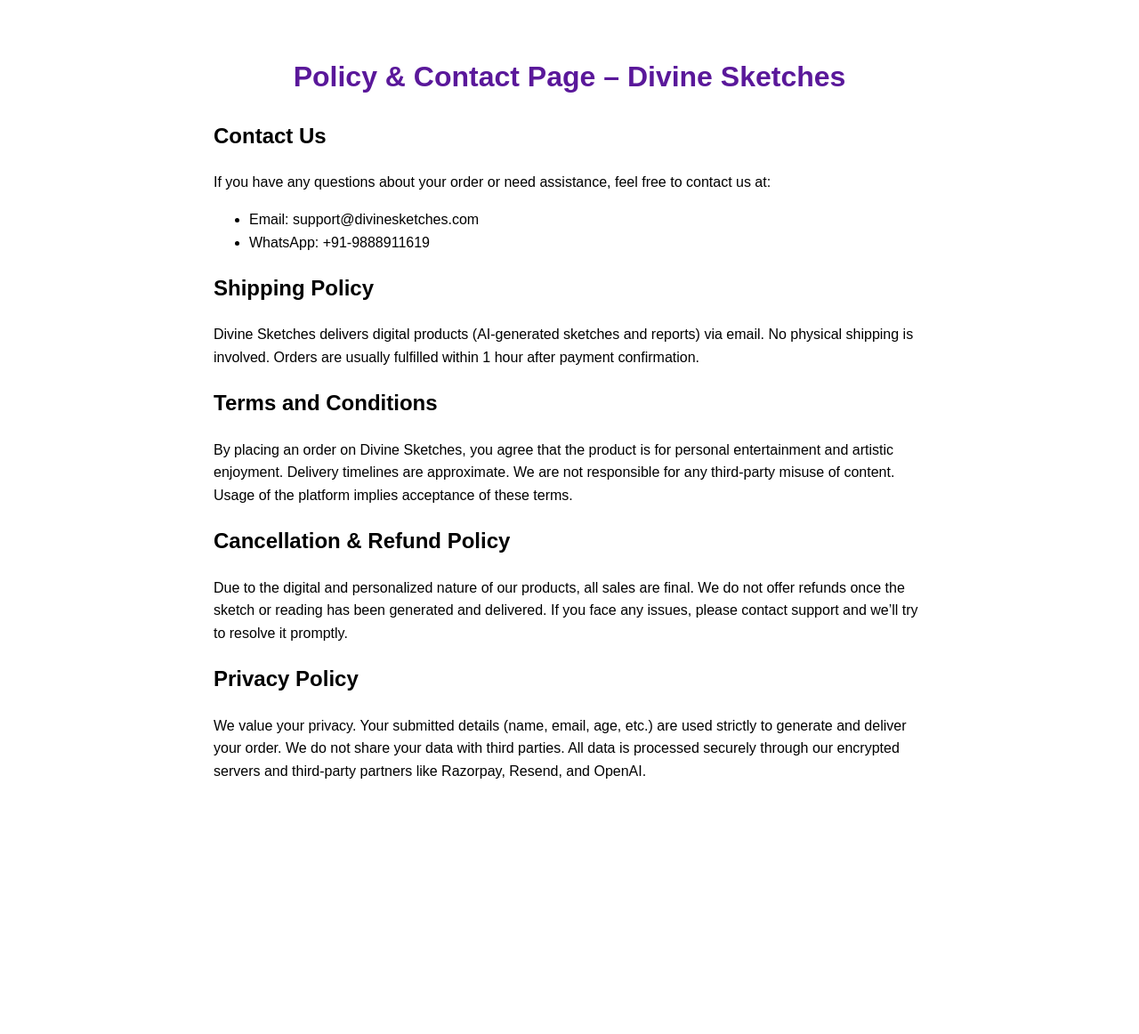
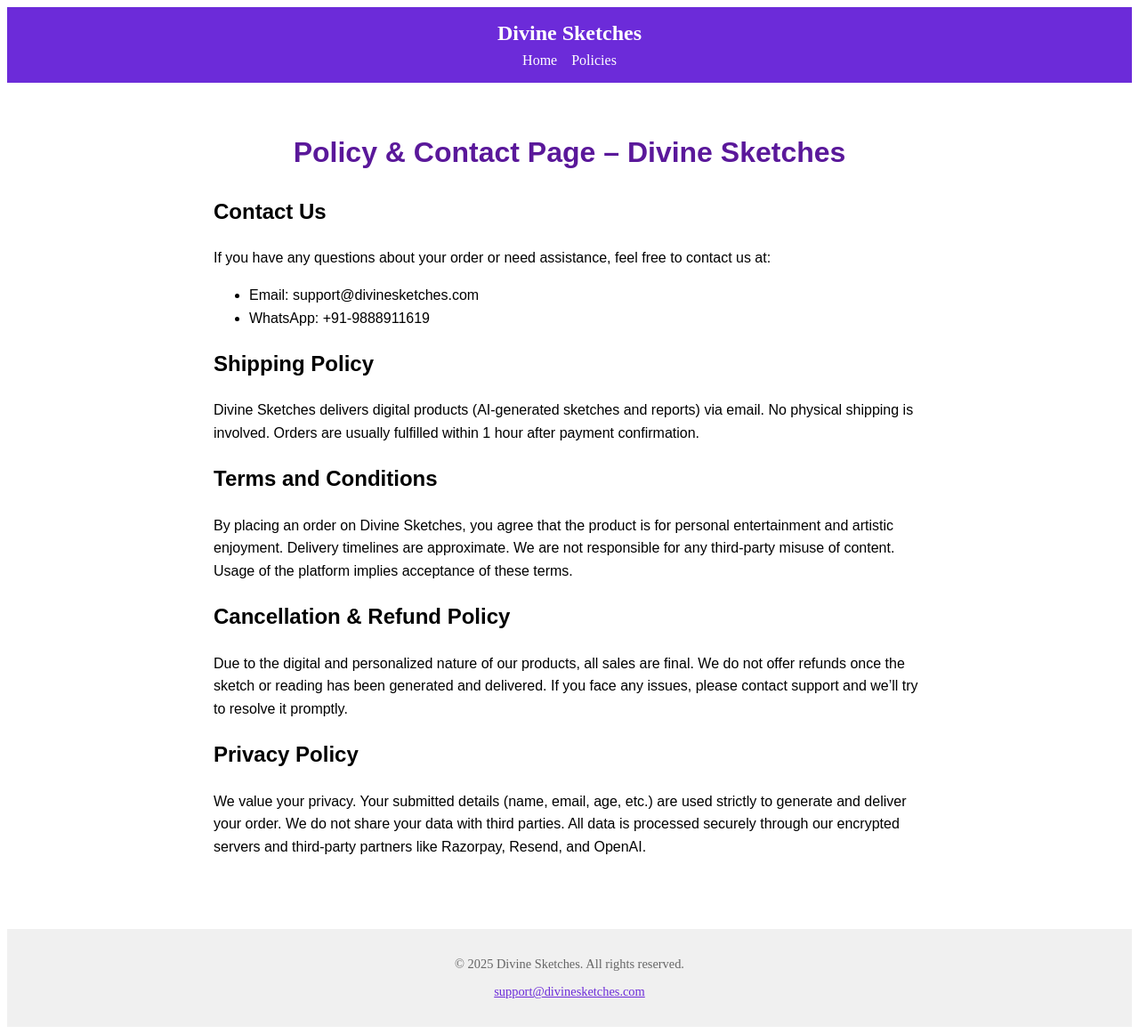
Before and after one commit to amandeeplotey/divinesketches, a Next.js app: page /policies in a window 1280 px wide. Shown: the whole page at 89% size. Before the commit the page ends 935 px from the top, so only its background shows below. Built offline with nearby package versions, Linux system fonts and the light colour scheme.

Commit message:
Update policies.js

```diff
--- a/pages/policies.js
+++ b/pages/policies.js
@@ -1,5 +1,11 @@
+import Header from '../components/Header';
+import Footer from '../components/Footer';
+
 export default function Policies() {
   return (
+    <>
+      <Header />
+
       <div style={{ fontFamily: "Arial", lineHeight: "1.6", padding: "2rem", maxWidth: "800px", margin: "auto" }}>
         <h1 style={{ color: "#5a189a", textAlign: "center" }}>Policy & Contact Page – Divine Sketches</h1>
 
@@ -32,5 +38,8 @@
           <p>We value your privacy. Your submitted details (name, email, age, etc.) are used strictly to generate and deliver your order. We do not share your data with third parties. All data is processed securely through our encrypted servers and third-party partners like Razorpay, Resend, and OpenAI.</p>
         </section>
       </div>
+
+      <Footer />
+    </>
   );
 }
```
Lines whose indentation alone changed are shown as unchanged.
